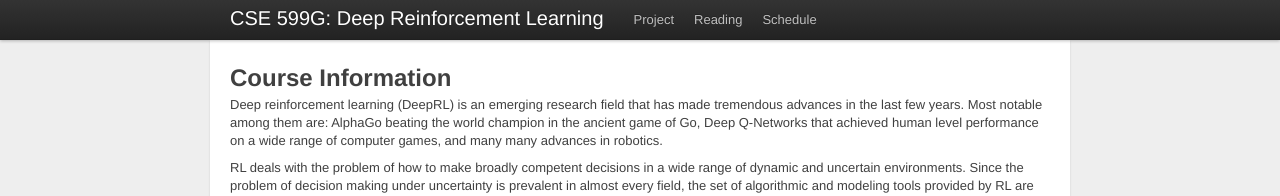
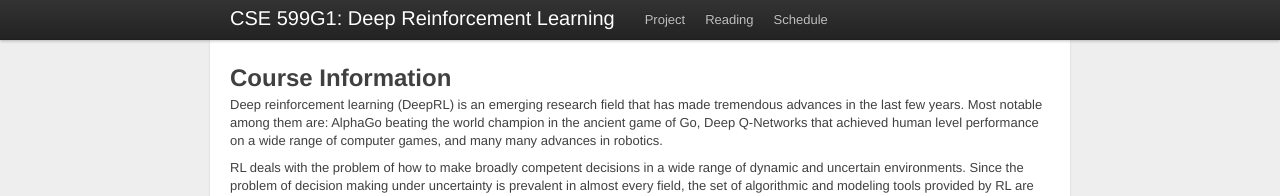
Before and after one commit to colinxs/uwdeeprlcourse.github.io, a Jekyll site: the page built from index.md, in a window 1280 px wide. Shown: the top 196 px of the page. Built offline with Jekyll 4.4.1, drawn with Linux system fonts in a browser that asks for light colours.

```diff
--- a/_config.yml
+++ b/_config.yml
@@ -10,7 +10,7 @@ markdown: kramdown
 # Themes are encouraged to use these universal variables
 # so be sure to set them if your theme uses them.
 #
-title :  "CSE 599G: Deep Reinforcement Learning"
+title :  "CSE 599G1: Deep Reinforcement Learning"
 tagline:
 author :
   name : cse599g
@@ -25,7 +25,7 @@ author :
 # Else if you are pushing to username.github.io, replace with your username.
 # Finally if you are pushing to a GitHub project page, include the project name at the end.
 #
-production_url : uwdeeprlcourse.github.io
+production_url : courses.cs.washington.edu/courses/cse599g1/18sp/
 
 
 # All Jekyll-Bootstrap specific configurations are namespaced into this hash
```
